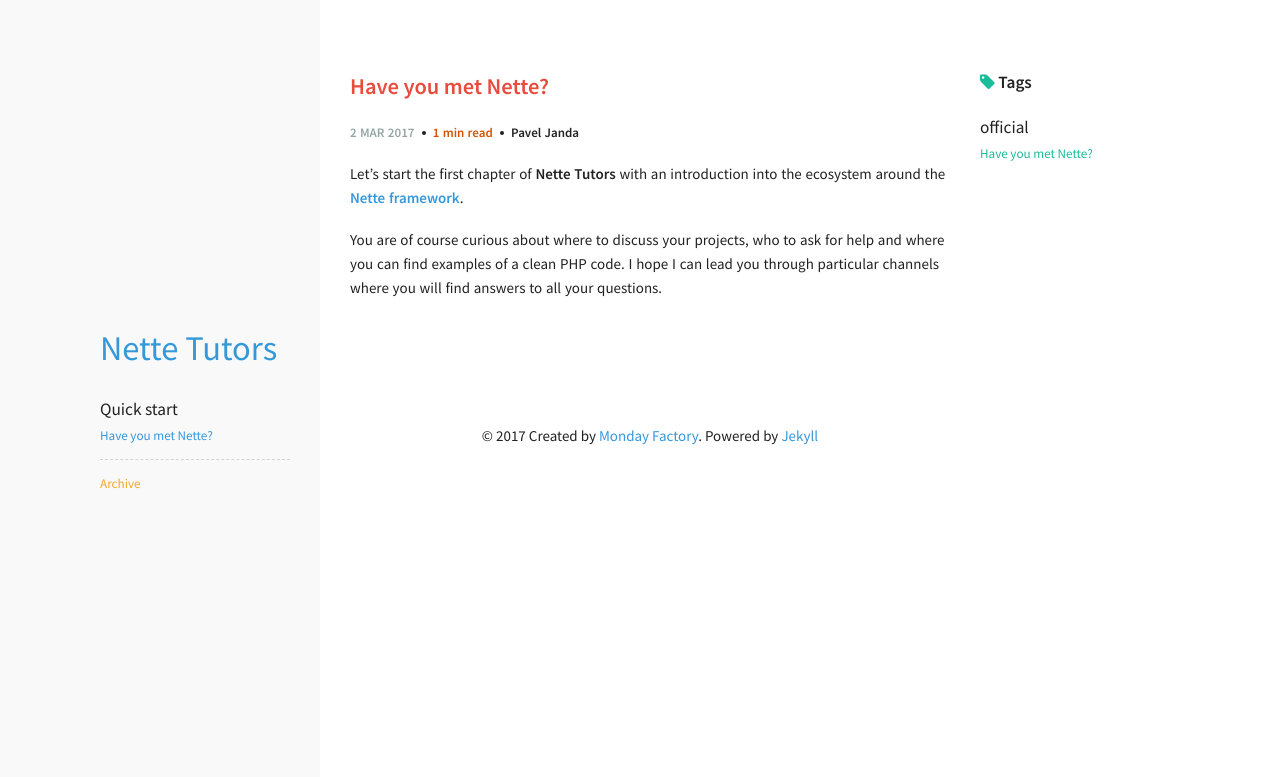
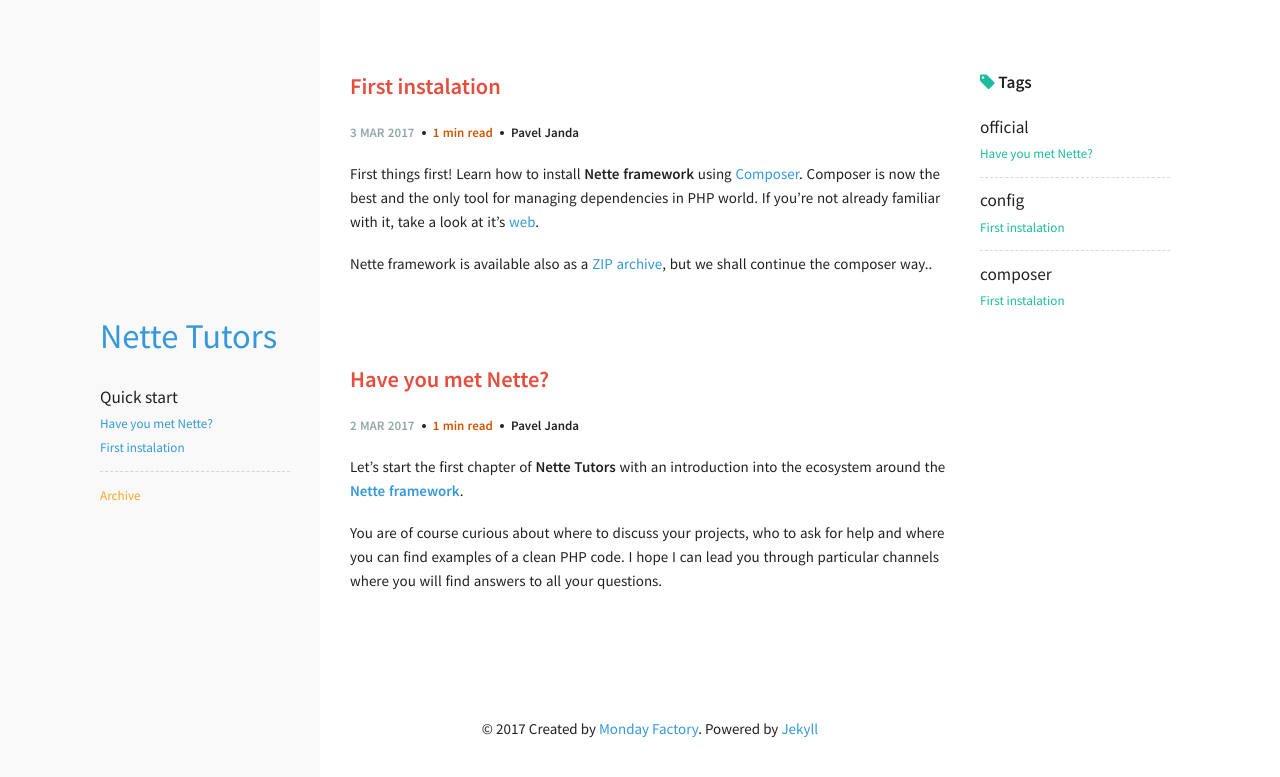
Before and after one commit to monday-factory/nette-tutors, a Jekyll site: the page built from index.html, in a window 1280 px wide. Shown: the top 777 px of the page. Built offline with Jekyll 4.4.1, drawn with Linux system fonts in a browser that asks for light colours; part of the change alters nothing that is shown.

Commit message:
Chapter 2 - First instalation

```diff
--- a/_includes/sidebar.html
+++ b/_includes/sidebar.html
@@ -8,7 +8,9 @@
       <div class="tag-group">
         {% capture cat_name %}{{ cat | first }}{% endcapture %}
         <h5 class="tag-group-title" id="{{ cat_name | slugize }}">{{ cat_name }}</h5>
-        {% for post in site.categories[cat_name] %}
+        {% assign sorted_posts = site.categories[cat_name] | sort:"order" %}
+
+        {% for post in sorted_posts %}
           {% if page.title == post.title %}
             {% assign class = 'active' %}
           {% else %}
--- a/_posts/2017-03-02-have-you-met-nette.md
+++ b/_posts/2017-03-02-have-you-met-nette.md
@@ -4,6 +4,7 @@ title: "Have you met Nette?"
 categories: [Quick start]
 tags: [official]
 author: paveljanda
+order: "1"
 ---
 
 Let's start the first chapter of **{{ site.name }}** with an introduction into the ecosystem around the **[Nette framework][link-nette]**.
--- /dev/null
+++ b/_posts/2017-03-03-first-instalation.md
@@ -0,0 +1,70 @@
+---
+layout: post
+title: "First instalation"
+categories: [Quick start]
+tags: [config, composer]
+author: paveljanda
+order: "2"
+---
+
+First things first! Learn how to install **Nette** **framework** using [Composer][link-composer]. Composer is now the best and the only tool for managing dependencies in PHP world. If you're not already familiar with it, take a look at it's [web][link-composer].
+
+Nette framework is available also as a [ZIP archive][link-download-nette-zip], but we shall continue the composer way..
+
+<!--more-->
+
+## Composer packages
+
+**Nette Framework** is distributed in several composer packages. The reason is - you don't have to use the whole framework every time, just particular parts of it. Does your PHP application needs only a templating engine and forms? No problem, just require `latte/latte` and `nette/forms`.
+
+Here is a complete list of nette packages:
+
+`nette/application`<br>
+`nette/bootstrap`<br>
+`nette/caching`<br>
+`nette/component-model`<br>
+`nette/database`<br>
+`nette/di`<br>
+`nette/finder`<br>
+`nette/forms`<br>
+`nette/http`<br>
+`nette/mail`<br>
+`nette/neon`<br>
+`nette/php-generator`<br>
+`nette/reflection`<br>
+`nette/robot-loader`<br>
+`nette/safe-stream`<br>
+`nette/security`<br>
+`nette/tokenizer`<br>
+`nette/utils`<br>
+`latte/latte`<br>
+`tracy/tracy`<br>
+`nette/tester`<br>
+
+## Hello
+
+Let's do it! Let's create a `Hello world` Nette application. You have a couple of choices how to start your project.
+
+### nette/web-project &nbsp;<i class="fa fa-hand-o-left"></i>
+
+Start by typing `composer create-project nette/web-project` in your command line. New application is created in `web-project` directory. You can view the application running in the web browser. When starting nette application on unix-based systems, you will probably have to change the permissions of `log` and `temp` directories.
+
+**nette/web-project** is simple nette application skeleton. No forms are prepared for your, no security layer, nothing, just the basic project structure.
+
+<i class="fa fa-info"></i> **Notice!** We will be using `nette/web-project` as a starter project in all further articles and examples.
+
+### nette/sandbox
+
+On the other hand, `nette/sandbox` is packed with some examples. You can find here a form, a tiny tiny security layer and other snippets of code. I the `examples` directory there are more examples of standalone applications.
+
+
+### From scrach
+
+Sure you can start the project totally from scratch (or maybe you are migrating old project and you want to use Nette framework). In that case, you should start with the businesss logic you want to migrate first. Is it `nette/database`? Or maybe the firt step should be the templating engine Latte (`latte/latte`)?
+
+I strongly recommend you to begin with vendor `tracy/debugger`. **Tracy** is a pretty sofisticated debugger tool. It will help you with tracing exceptions, dumping variables, logging errors and exceptions, and more. Make a couple of minutes and take a look on Tracy homepage: [tracy.nette.org][link-tracy].
+
+
+[link-composer]: https://getcomposer.org/
+[link-download-nette-zip]: https://nette.org/en/download
+[link-tracy]: https://tracy.nette.org/en/
```
